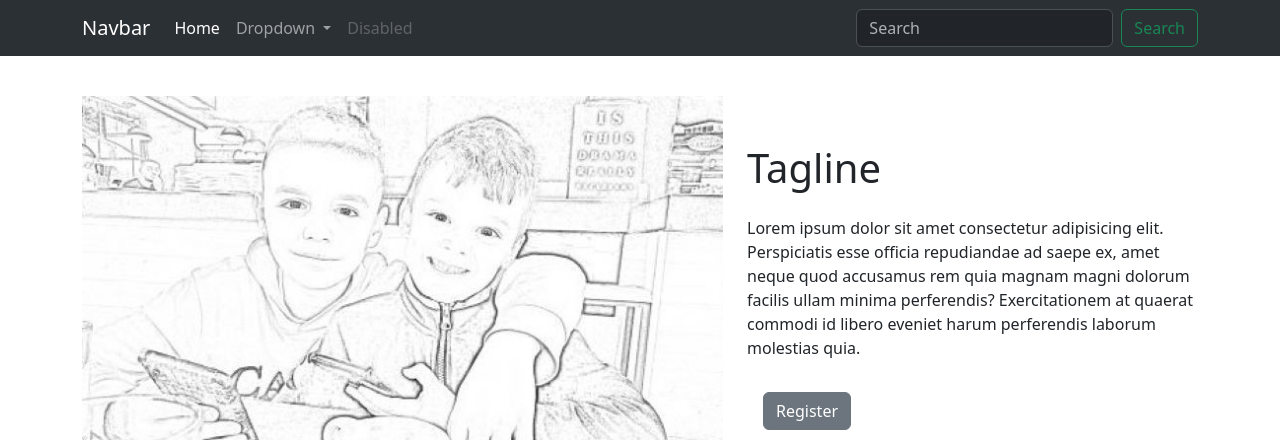
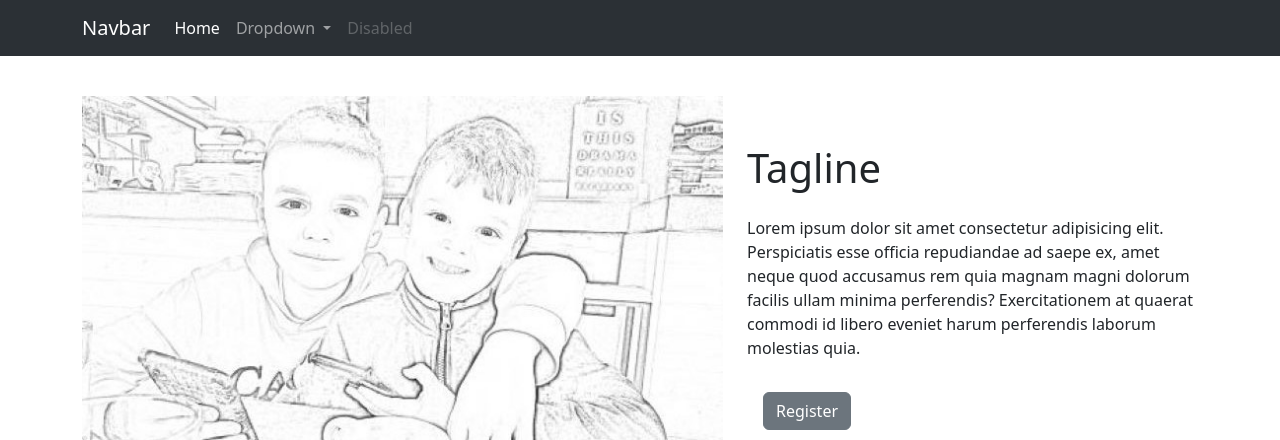
Before and after one commit to bkocii/django_me, a Django app: template templates/boot/index.html in a window 1280 px wide. Shown: the top 440 px of the page. Run offline with Django 3.2, Linux system fonts and the light colour scheme; the template is opened without the code that fills it, so the values that code supplies are empty.

Commit message:
removed search

```diff
--- a/templates/base.html
+++ b/templates/base.html
@@ -40,10 +40,6 @@
           <a class="nav-link disabled">Disabled</a>
         </li>
       </ul>
-      <form class="d-flex" role="search">
-        <input class="form-control me-2" type="search" placeholder="Search" aria-label="Search">
-        <button class="btn btn-outline-success" type="submit">Search</button>
-      </form>
     </div>
   </div>
 </nav>
--- a/templates/boot/index.html
+++ b/templates/boot/index.html
@@ -66,7 +66,7 @@
                         <button type="button" class="mt-auto btn btn-lg btn-block btn-primary">Primary</button>
                     </div>
                   </div>
-                </div>
+                </div>i
             </div>
         </div>
     </div>
```
